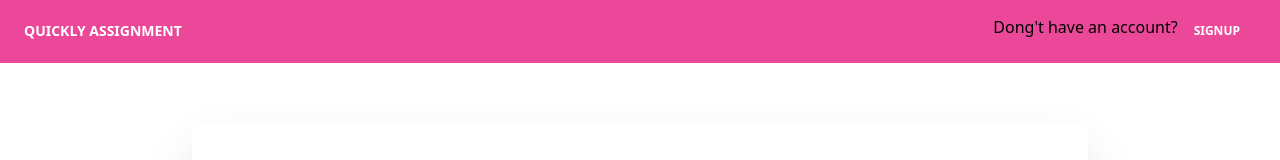
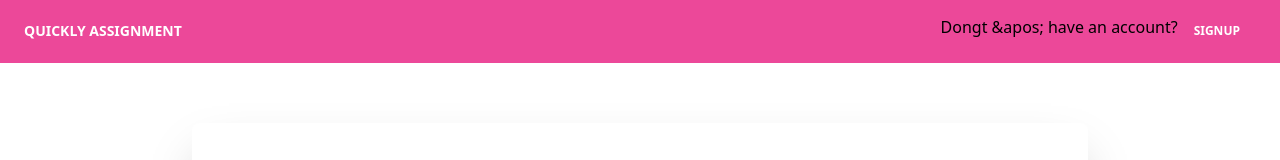
Before and after one commit to intelligentCoding/quickly, a Next.js app: page /login in a window 1280 px wide. Shown: the top 160 px of the page. Built offline with nearby package versions, Linux system fonts and the light colour scheme.

Commit message:
code clean

```diff
--- a/src/components/Layout/Header.tsx
+++ b/src/components/Layout/Header.tsx
@@ -63,7 +63,7 @@ export const Header: React.FC<HeaderProps> = ({ page, user }) => {
     if (page === 'login') {
       return (
         <>
-          Dong't have an account? <SignupNavItem />
+          {`Dongt &apos; have an account? `}<SignupNavItem />
         </>
       )
     }
```
